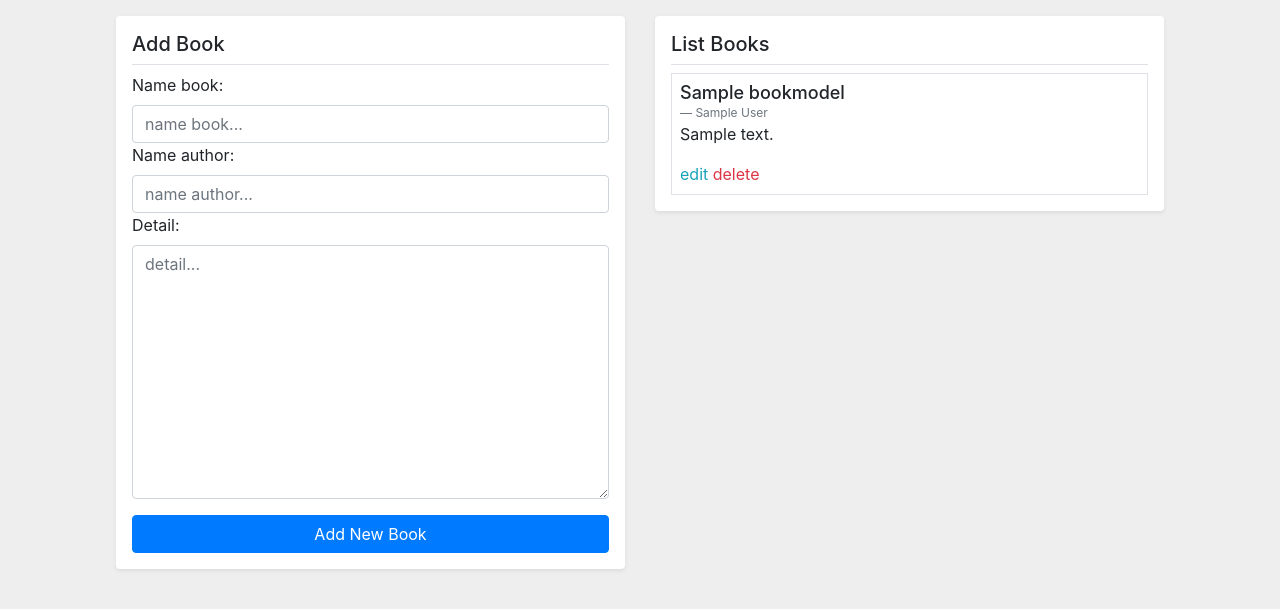
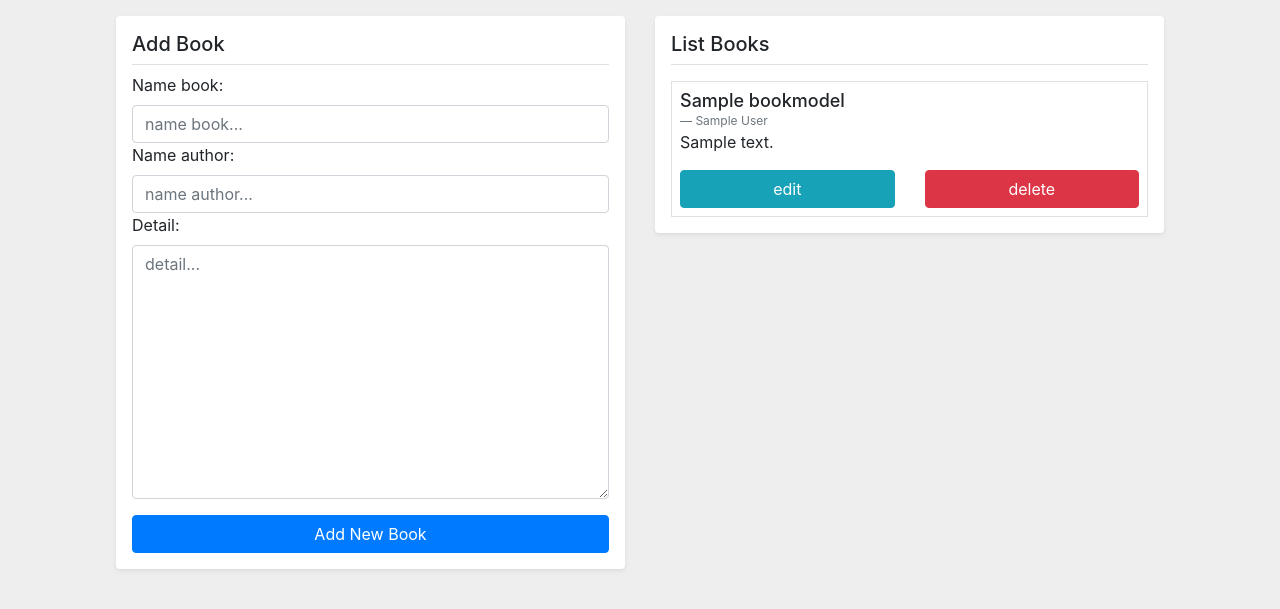
Before and after one commit to sukumDev123/book-test, a Django app: page /book/get_book_all/ in a window 1280 px wide. Shown: the part 56-665 px from the top of the page. Run offline with Django 3.2, Linux system fonts and the light colour scheme; tables that the repository leaves empty hold one stand-in row (values such as "Sample post"); some libraries are stand-ins or nearby versions.

Commit message:
read,write,update and delete

```diff
--- a/BookApp/templates/Components/book.html
+++ b/BookApp/templates/Components/book.html
@@ -4,6 +4,12 @@
 {% block title %} Book Page {% endblock title %}
 <!--  -->
 {% block content %}
+<style>
+  .overflow-auto-custom {
+    overflow: auto;
+    max-height: 400px;
+  }
+</style>
 <div class="row m-3">
   {% include 'Components/add_book.html' %}
   <!--  -->
--- a/BookApp/templates/Components/list_book.html
+++ b/BookApp/templates/Components/list_book.html
@@ -1,7 +1,16 @@
 <div class="col-12 col-md-6">
-  {{message}}
+  {% if message %}
+  <h5 class="{{classMessage}}">{{message}}</h5>
+  {% endif %}
   <div class="p-3 shadow-sm rounded bg-white">
     <h3 class="text20 border-bottom pb-2">List Books</h3>
+    <div class="overflow-auto-custom">
+      {% if datas|length == 0 %}
+      <h1 class="text-center mt-3">
+        Null data
+      </h1>
+      {% endif %}
+      <!--  -->
       {% for book in datas%}
       <div class="border p-2 mt-2">
         <h5 class="m-0 p-0 text18">{{ book.name_book }}</h5>
@@ -9,9 +18,30 @@
         {% if book.detail %}
         <p class="text16">{{ book.detail }}</p>
         {% endif %}
-      <a class="text-info" href="?id_edit={{ book.id }}">edit</a>
-      <a class=" text-danger" href="?id_delete={{ book.id }}">delete</a>
+        <div class="row">
+          <div class="col-12 col-md-6">
+            <a class="btn-info btn-block btn" href="?id_edit={{ book.id }}"
+              >edit</a
+            >
+          </div>
+          <div class="col-12 col-md-6">
+            <a
+              class=" btn-danger text-white btn-block btn"
+              onclick="confirmDelete({{book.id}})"
+              >delete</a
+            >
+          </div>
+        </div>
       </div>
       {% endfor %}
     </div>
   </div>
+</div>
+
+<script>
+  function confirmDelete(id_book) {
+    const deleteConfirm = () =>
+      (window.location.href = "?id_delete=" + id_book);
+    confirm("You want to delete this ?") && deleteConfirm();
+  }
+</script>
--- a/BookApp/views.py
+++ b/BookApp/views.py
@@ -20,6 +20,7 @@ def get_book_all(request):
     if request.GET.get("id_delete"):
         id_book = request.GET.get("id_delete")
         args["message"] = bookPresenters.deleteBookByidBook(id_book)
+        args["classMessage"] = "text-white bg-success  p-3"
 
     if request.method == "POST" and args["form"].is_valid():
         args["form"].save()
@@ -28,6 +29,7 @@ def get_book_all(request):
             if not request.GET.get("id_edit")
             else "update book success"
         )
+        args["classMessage"] = "text-white bg-success p-3"
         args["form"] = AddNewBookForm(None)
 
     return render(request, "Components/book.html", args)
```
Lines whose indentation alone changed are shown as unchanged.
